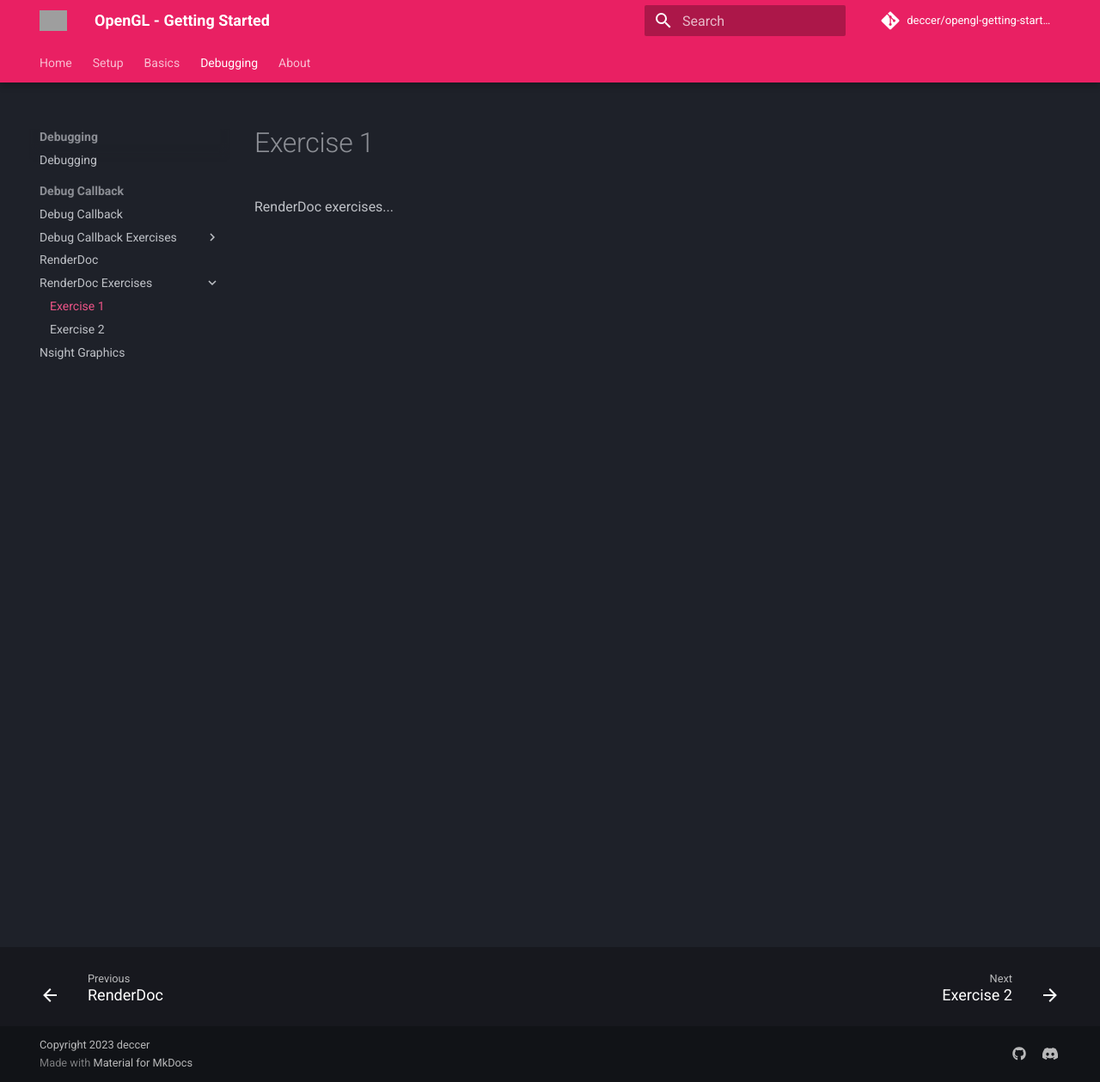
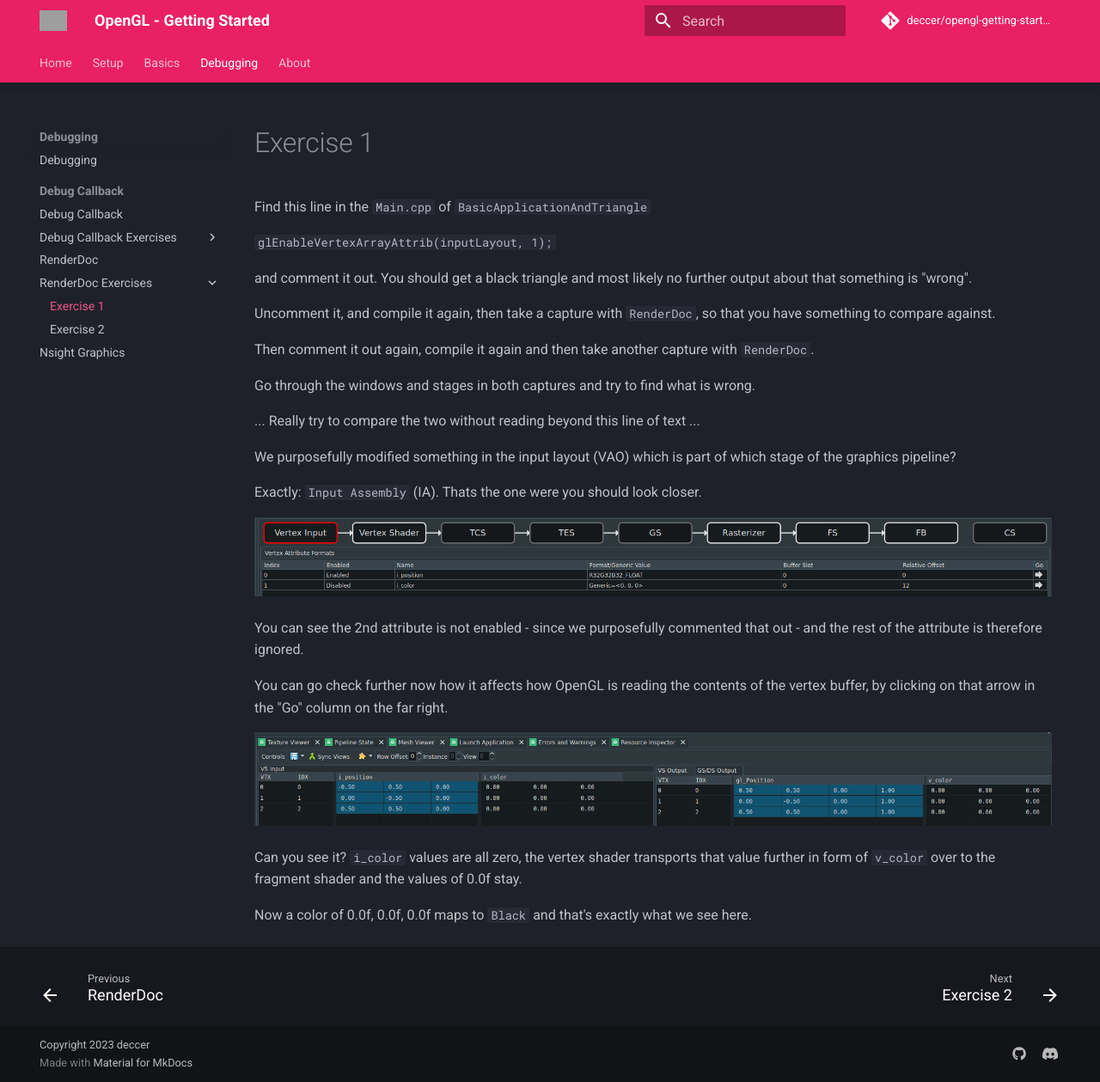
Before and after one commit to deccer/OpenGL-Getting-Started, an MkDocs documentation site: the page built from docs/02-debugging/04-renderdoc-exercise-01.md, in a window 1280 px wide and 1259 px high. Shown: the whole window at 86% size. Built offline with MkDocs 1.6.1 and Material for MkDocs 9.7.7, drawn with Linux system fonts in a browser that asks for light colours; comment, search, counter and statistics services are not loaded; grey boxes are pictures that could not be loaded.

Commit message:
Add first RenderDoc exercise and adjust wording in Vertex Input

```diff
--- a/docs/02-debugging/04-renderdoc-exercise-01.md
+++ b/docs/02-debugging/04-renderdoc-exercise-01.md
@@ -1 +1,39 @@
-RenderDoc exercises...
+Find this line in the `Main.cpp` of `BasicApplicationAndTriangle`
+
+`glEnableVertexArrayAttrib(inputLayout, 1);`
+
+and comment it out. You should get a black triangle and most likely no further output about that something is "wrong".
+
+Uncomment it, and compile it again, then take a capture with `RenderDoc`, so that you have something to compare against.
+
+Then comment it out again, compile it again and then take another capture with `RenderDoc`.
+
+Go through the windows and stages in both captures and try to find what is wrong.
+
+... Really try to compare the two without reading beyond this line of text ...
+
+
+
+
+
+
+
+
+
+
+We purposefully modified something in the input layout (VAO) which is part of which stage of the graphics pipeline?
+
+Exactly: `Input Assembly` (IA). Thats the one were you should look closer.
+
+![](renderdoc-debugging-exercise-01-ia-disabled-attribute.png)
+
+You can see the 2nd attribute is not enabled - since we purposefully commented that out - and the rest of the attribute is therefore
+ignored.
+
+You can go check further now how it affects how OpenGL is reading the contents of the vertex buffer, by clicking on that arrow in the "Go" column on the far right.
+
+![](renderdoc-debugging-exercise-01-vbo-content.png)
+
+Can you see it? `i_color` values are all zero, the vertex shader transports that value further in form of `v_color` over to the fragment shader and the values of 0.0f stay.
+
+Now a color of 0.0f, 0.0f, 0.0f maps to `Black` and that's exactly what we see here.
```
Also changed, not shown: docs/01-basics/02-basic-window-and-triangle.md (+1 -1 lines), docs/02-debugging/03-renderdoc.md (+1 -1 lines), docs/02-debugging/renderdoc-debugging-exercise-01-ia-disabled-attribute.png (added), docs/02-debugging/renderdoc-debugging-exercise-01-vbo-content.png (added).
